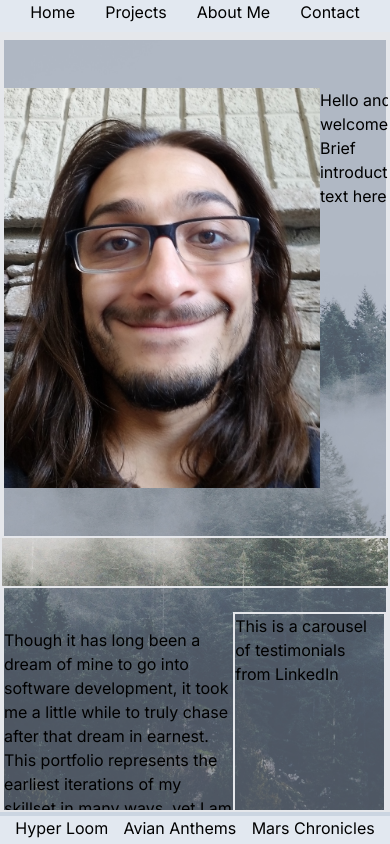
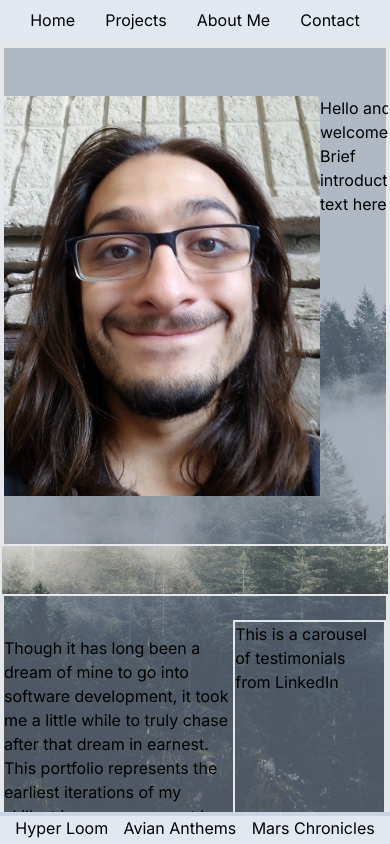
Before and after one commit to sdmisra/final-portfolio, a Next.js app: page / in a window 390 px wide. Built offline with nearby package versions, Linux system fonts and the light colour scheme.

Commit message:
added devicon for responsive graphics on tech stack

```diff
--- a/src/app/components/Header.js
+++ b/src/app/components/Header.js
@@ -5,7 +5,7 @@ import Link from 'next/link'
 const Header = ({setSelection})=> {
   return (
     <header className='sticky top-0 w-full border-b-4 bg-slate-200'>
-      <div className='flex justify-evenly'>
+      <div className='flex justify-evenly pt-2'>
         <a className='h-8' href='#welcome'>
           Home
         </a>
```
Also changed, not shown: package.json (+6 -5 lines), 1 other file (tests, documents, lock files or other folders).
